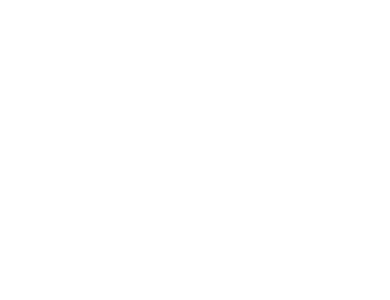
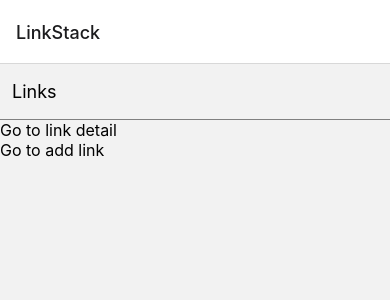
Before and after one commit to myhency/webpage-scrap, a React Native app: screen / in a window 390 px wide. Shown: the top 300 px of the page. Built offline with nearby package versions, Linux system fonts and the light colour scheme.

Commit message:
feat: root navigation 추가

```diff
--- a/App.tsx
+++ b/App.tsx
@@ -1,12 +1,13 @@
 import { NavigationContainer } from "@react-navigation/native";
-import { StatusBar } from "expo-status-bar";
-import { StyleSheet, Text, View } from "react-native";
 import { SafeAreaProvider } from "react-native-safe-area-context";
+import { RootNavigation } from "./src/navigation/RootNavigation";
 
 export default function App() {
     return (
         <SafeAreaProvider>
-            <NavigationContainer></NavigationContainer>
+            <NavigationContainer>
+                <RootNavigation />
+            </NavigationContainer>
         </SafeAreaProvider>
     );
 }
```
